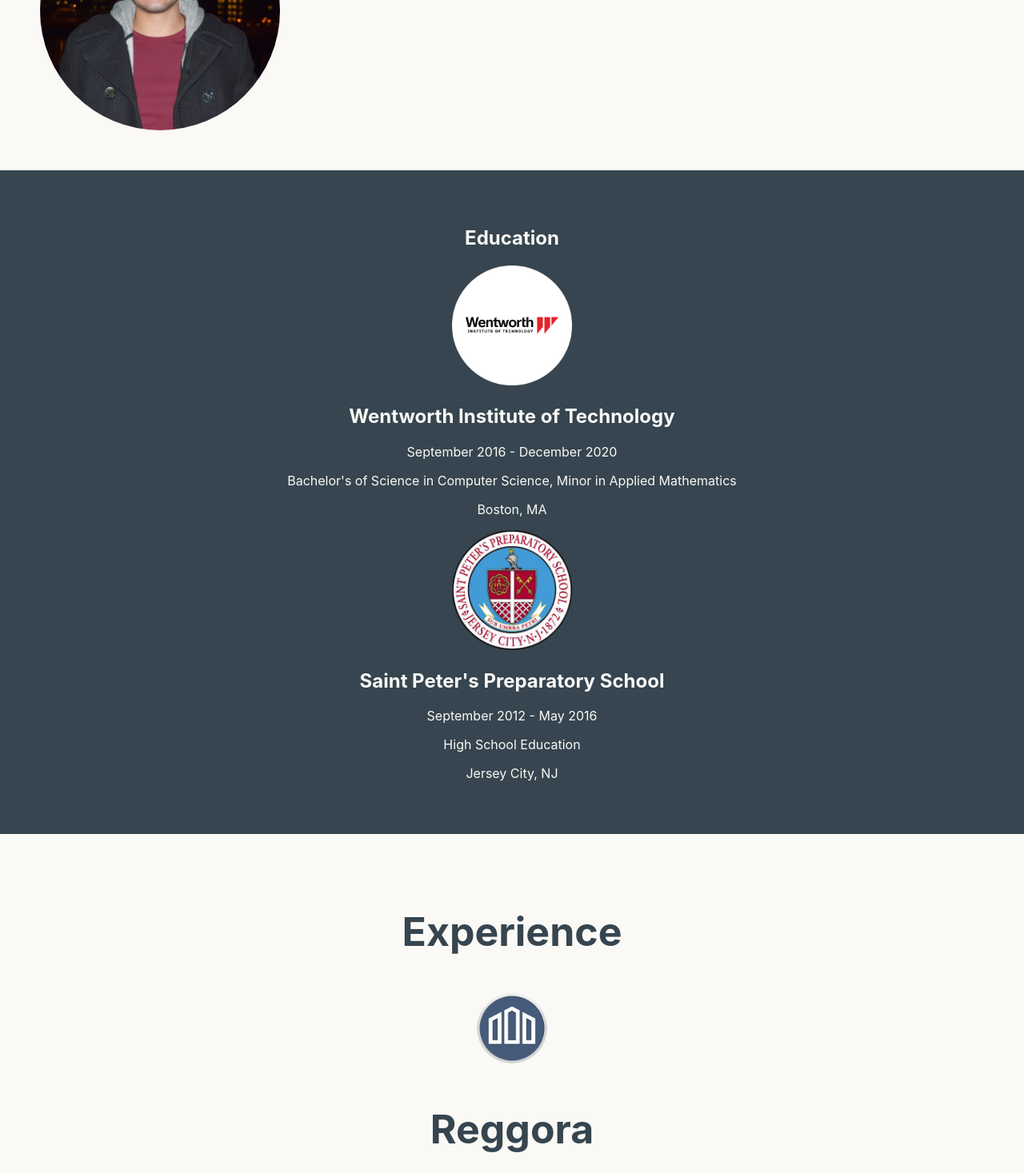
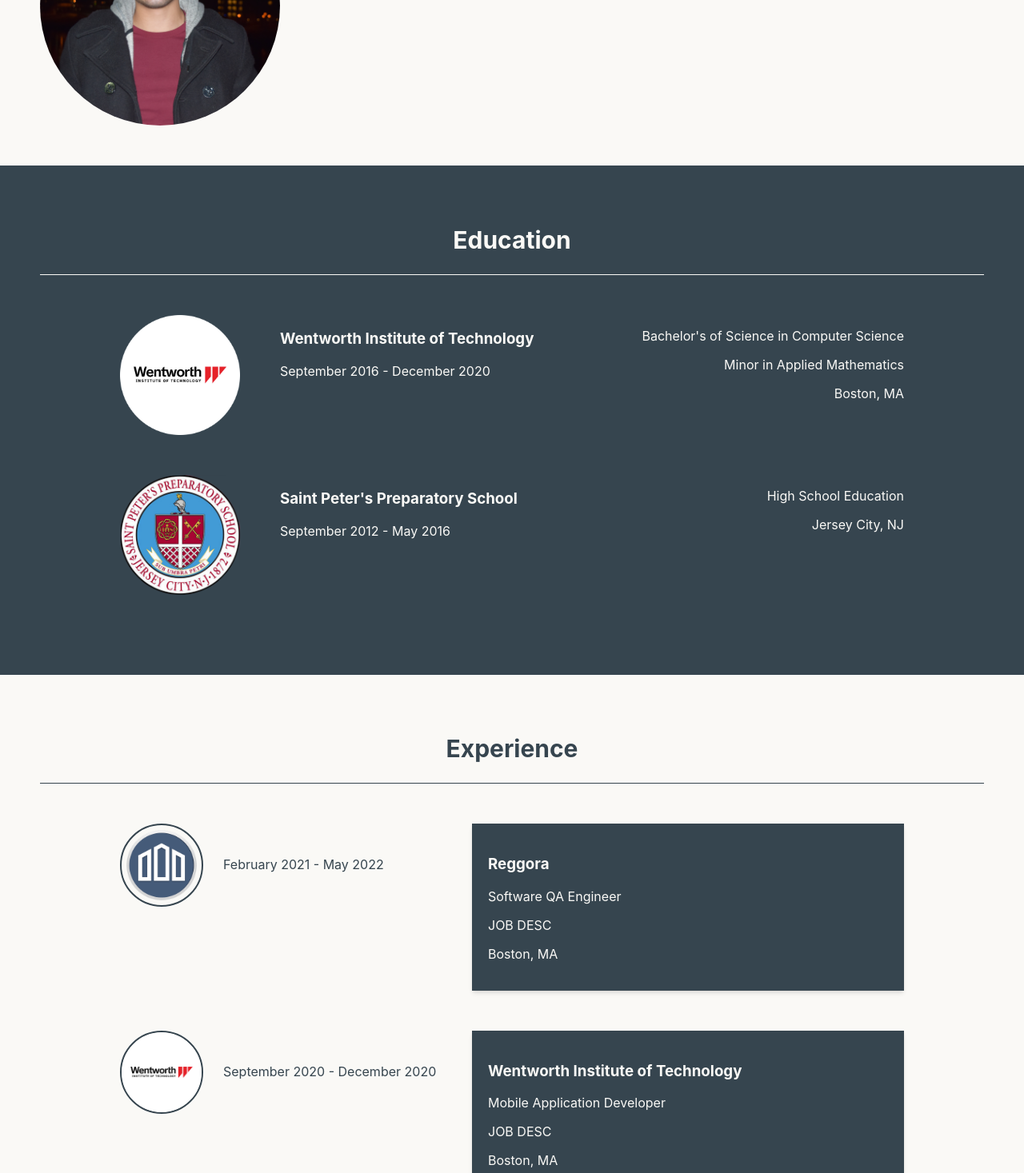
Before and after one commit to Rozano/rozano.github.io, a React (Create React App) app: page / in a window 1280 px wide. Shown: the part 1330-2797 px from the top of the page at 80% size. Built offline with nearby package versions, Linux system fonts and the light colour scheme.

Commit message:
Updated layout of education and experience

```diff
--- a/src/App.css
+++ b/src/App.css
@@ -5,6 +5,26 @@
 .App-logo {
   height: 40vmin;
   pointer-events: none;
+}
+
+.line-dark {
+  border-top: 1px solid #36454F;
+  margin-bottom: 50px;
+}
+
+.line-light {
+  border-top: 1px solid #FAF9F6;
+  margin-bottom: 50px;
+}
+
+.header-title-dark {
+  color: #36454F;
+  font-size: 30px;
+}
+
+.header-title-light {
+  color: #FAF9F6;
+  font-size: 30px;
 }
 
 @media (prefers-reduced-motion: no-preference) {
--- a/src/components/about/About.jsx
+++ b/src/components/about/About.jsx
@@ -8,7 +8,8 @@
     AOS.init();
     return (
         <div className='about' id='about'>
-            <h2 data-aos="fade-down" data-aos-duration="500">About Me</h2>
+            <h2 className='header-title-dark' data-aos="fade-down" data-aos-duration="500">About Me</h2>
+            <div className='line-dark' />
             <div className='about-container' data-aos="fade-left" data-aos-duration="1000">
                 <img className='about-photo' src={Max} alt='photo'/>
                 <p>Lorem ipsum dolor sit amet consectetur adipisicing elit. Doloremque iste minima, nam quod illo a. Ipsa, ab odio exercitationem id doloremque deleniti, eum pariatur enim voluptatum ratione saepe reprehenderit officiis.</p>
--- a/src/components/about/about.css
+++ b/src/components/about/about.css
@@ -15,8 +15,3 @@
     border-radius: 300px;
     z-index: -1;
 }
-
-.about h2 {
-    color: #36454F;
-    font-size: 50px;
-}
--- a/src/components/education/Education.jsx
+++ b/src/components/education/Education.jsx
@@ -6,21 +6,35 @@
 const Education = () => {
     return (
         <div className='education' id='education'>
-            <h2>Education</h2>
+            <h2 className='header-title-light'>Education</h2>
+            <div className='line-light' />
             <div className='education-container'>
+                <div className='school-container'>
+                    <div className='school'>
                         <img className='school-logo' src={WIT} alt='photo'/>
-                    <div className='school-container'>
-                    <h2>Wentworth Institute of Technology</h2>
+                        <div className='school-desc-1'>
+                            <h3>Wentworth Institute of Technology</h3>
                             <p>September 2016 - December 2020</p>
-                    <p>Bachelor's of Science in Computer Science, Minor in Applied Mathematics</p>
+                        </div>
+                    </div>
+                    <div className='school-desc-2'>
+                        <p>Bachelor's of Science in Computer Science</p>
+                        <p>Minor in Applied Mathematics</p>
                         <p>Boston, MA</p>
                     </div>
+                </div>
                 <div className='school-container'>
+                    <div className='school'>
                         <img className='school-logo' src={SPP} alt='photo'/>
-                    <h2>Saint Peter's Preparatory School</h2>
+                        <div className='school-desc-1'>
+                            <h3>Saint Peter's Preparatory School</h3>
                             <p>September 2012 - May 2016</p>
+                        </div>
+                    </div>
+                    <div className='school-desc-2'>
                         <p>High School Education</p>
                         <p>Jersey City, NJ</p>
+                    </div>
                 </div>
             </div>
         </div>
--- a/src/components/education/education.css
+++ b/src/components/education/education.css
@@ -5,10 +5,31 @@
     color: #FAF9F6;
 }
 
-.education-container {
+.school-container {
+    display: flex;
+    flex-direction: row;
+    justify-content:space-between;
+    margin-top: 50px;
+    margin-bottom: 50px;
+}
+
+.school {
+    display: flex;
+    flex-direction: row;
+}
+
+.school-desc-1 {
+    text-align: left;
+    margin-left: 50px;
+}
+
+.school-desc-2 {
+    text-align:right;
+    margin-right: 100px;
 }
 
 .school-logo {
     width: 150px;
     height: 150px;
+    margin-left: 100px;
 }
--- a/src/components/experience/Experience.jsx
+++ b/src/components/experience/Experience.jsx
@@ -7,28 +7,47 @@
 const Experience = () => {
     return (
         <div className='experience' id='experience'>
-            <h2>Experience</h2>
+            <h2 className='header-title-dark'>Experience</h2>
+            <div className='line-dark' />
             <div className='experience-container'>
-                <img className='experience-logo' src={Reggora} alt='photo'/>
-                <h2>Reggora</h2>
+                <div className='experience-entry'>
+                    <div className='experience-left'>
+                        <img src={Reggora} alt='photo'/>
                         <p>February 2021 - May 2022</p>
+                    </div>
+                    <div className='experience-desc'>
+                        <h3>Reggora</h3>
                         <p>Software QA Engineer</p>
                         <p>JOB DESC</p>
                         <p>Boston, MA</p>
-                <img className='experience-logo' src={WIT} alt='photo'/>
-                <h2>Wentworth Institute of Technology</h2>
+                    </div>
+                </div>
+                <div className='experience-entry' id='mid'>
+                    <div className='experience-left'>
+                        <img src={WIT} alt='photo'/>
                         <p>September 2020 - December 2020</p>
+                    </div>
+                    <div className='experience-desc'>
+                        <h3>Wentworth Institute of Technology</h3>
                         <p>Mobile Application Developer</p>
                         <p>JOB DESC</p>
                         <p>Boston, MA</p>
-                <img className='experience-logo' src={Dolume} alt='photo'/>
-                <h2>Dolume</h2>
+                    </div>
+                </div>
+                <div className='experience-entry'>
+                    <div className='experience-left'>
+                        <img src={Dolume} alt='photo'/>
                         <p>January 2019 - April 2019</p>
+                    </div>
+                    <div className='experience-desc'>
+                        <h3>Dolume</h3>
                         <p>Technology Consultant Intern</p>
                         <p>JOB DESC</p>
                         <p>Boston, MA</p>
                     </div>
                 </div>
+            </div>
+        </div>
     )
 }
 export default Experience
--- a/src/components/experience/experience.css
+++ b/src/components/experience/experience.css
@@ -4,12 +4,41 @@
     color: #36454F;
 }
 
-.experience h2 {
-    color: #36454F;
-    font-size: 50px;
+.experience-entry {
+    display: flex;
+    justify-content:space-between;
 }
 
-.experience-logo {
+.experience-desc {
+    background-color: #36454F;
+    color: #FAF9F6;
+    box-shadow: rgba(0, 0, 0, 0.1) 0px 4px 6px -1px, rgba(0, 0, 0, 0.06) 0px 2px 4px -1px;
+    text-align: left;
+    width: 500px;
+    height: auto;
+    padding: 20px;
+    margin-right: 100px;
+}
+
+.experience-left {
+    display: flex;
+    flex-direction: row;
+    margin-left: 100px;
+}
+
+.experience-left p {
+    padding: 25px 0;
+    margin-left: 25px;
+}
+
+.experience-left img {
     width: 100px;
     height: 100px;
+    border: 2px solid #36454F;
+    border-radius: 100px;
 }
+
+#mid {
+    margin-top: 50px;
+    margin-bottom: 50px;
+}
```
Lines whose indentation alone changed are shown as unchanged.
